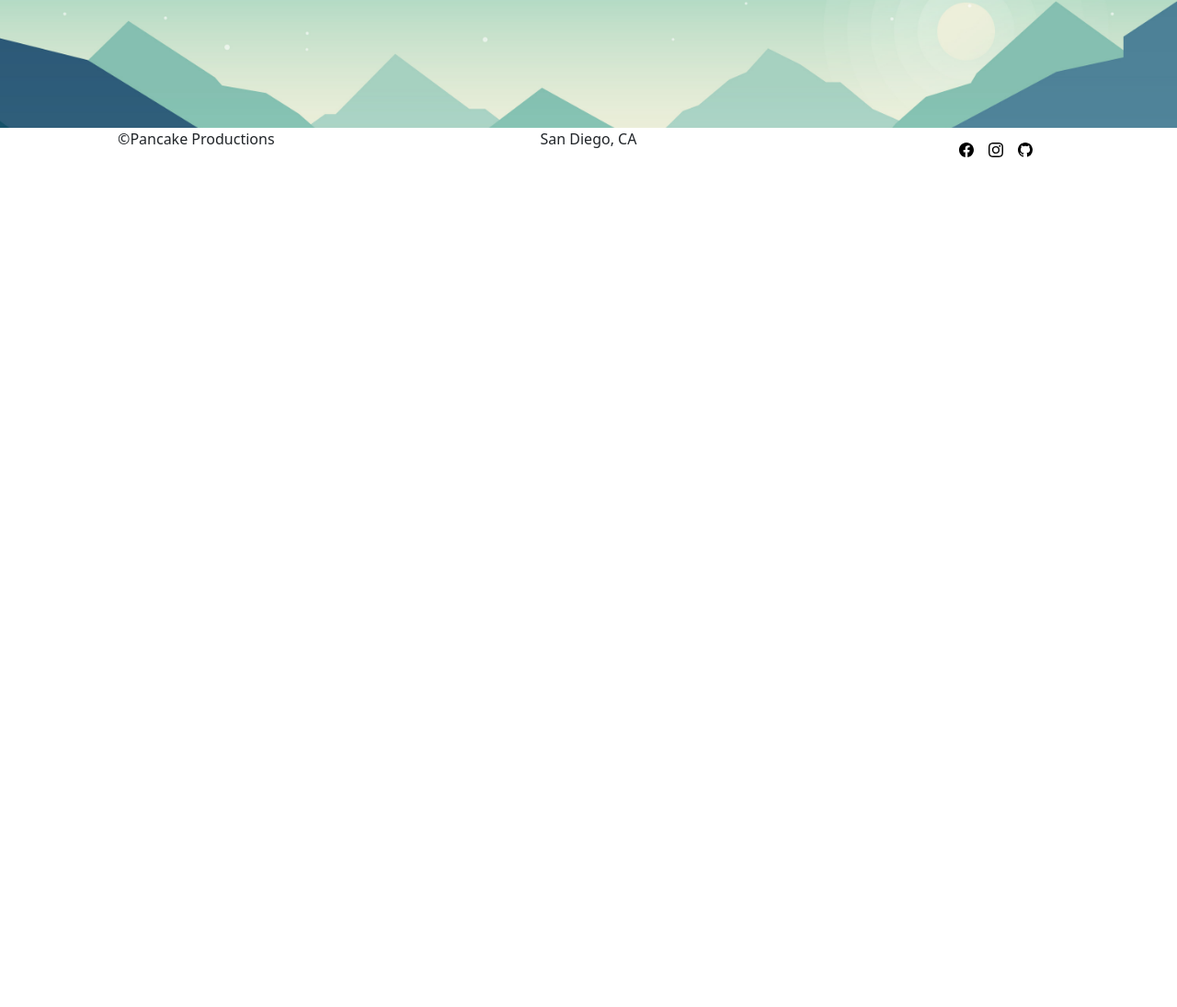
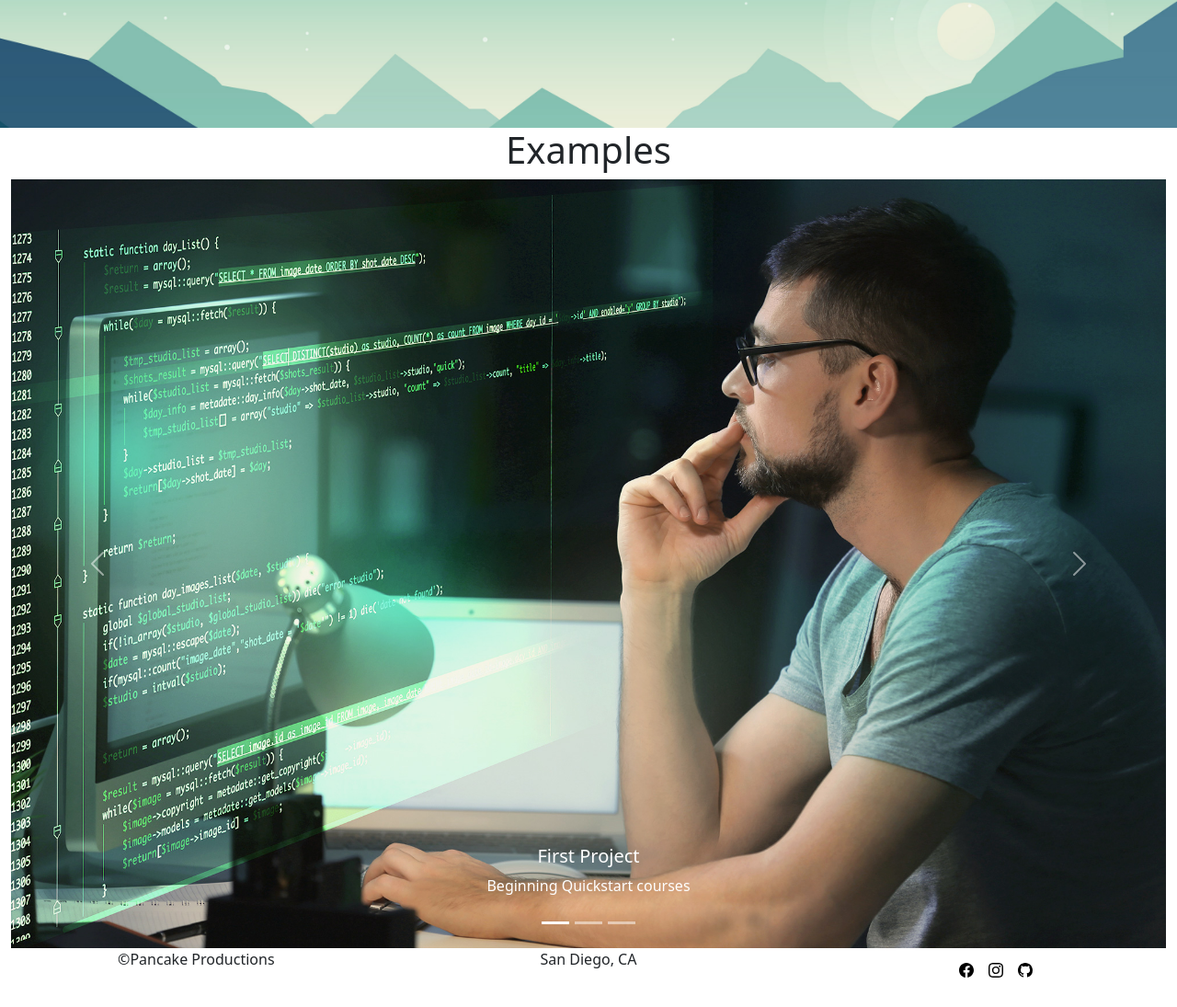
Before and after one commit to kaywig15/Project1, a plain HTML site: page page2.html in a window 1280 px wide. Shown: the part 341-1436 px from the top of the page at 92% size. Before the commit the page ends 800 px from the top, so only its background shows below. Drawn offline with nearby package versions, Linux system fonts and the light colour scheme; a web font is replaced by a local one.

Commit message:
added images to carousel, validated html has no errors

```diff
--- a/page2.html
+++ b/page2.html
@@ -54,9 +54,59 @@
             </div>
           </nav>
     </header>
+
     <section class="container-fluid banner">
       <h1 class="new-amsterdam-regular">Projects</h1>
     </section>
+
+    <section class="container text-box">
+      <h1 class="new-amsterdam-regular">Examples</h1>
+    </section>
+
+    <div class="container-fluid">
+    <div class="row">
+      <div class="col">
+        <div id="carouselExampleCaptions" class="carousel slide">
+          <div class="carousel-indicators">
+            <button type="button" data-bs-target="#carouselExampleCaptions" data-bs-slide-to="0" class="active" aria-current="true" aria-label="Slide 1"></button>
+            <button type="button" data-bs-target="#carouselExampleCaptions" data-bs-slide-to="1" aria-label="Slide 2"></button>
+            <button type="button" data-bs-target="#carouselExampleCaptions" data-bs-slide-to="2" aria-label="Slide 3"></button>
+          </div>
+          <div class="carousel-inner">
+            <div class="carousel-item active">
+              <img src="./pics/computer-programming.jpg" class="d-block w-100" alt="programmer">
+              <div class="carousel-caption d-none d-md-block">
+                <h5>First Project</h5>
+                <p>Beginning Quickstart courses</p>
+              </div>
+            </div>
+            <div class="carousel-item">
+              <img src="./pics/programmer2.jpg" class="d-block w-100" alt="programmer picture">
+              <div class="carousel-caption d-none d-md-block">
+                <h5>Second Project</h5>
+                <p>Learning how to upload files and copy items from Github</p>
+              </div>
+            </div>
+            <div class="carousel-item">
+              <img src="./pics/data_image.jpg" class="d-block w-100" alt="picture of earth and code">
+              <div class="carousel-caption d-none d-md-block">
+                <h5>Third Project</h5>
+                <p>Uploading final project</p>
+              </div>
+            </div>
+          </div>
+          <button class="carousel-control-prev" type="button" data-bs-target="#carouselExampleCaptions" data-bs-slide="prev">
+            <span class="carousel-control-prev-icon" aria-hidden="true"></span>
+            <span class="visually-hidden">Previous</span>
+          </button>
+          <button class="carousel-control-next" type="button" data-bs-target="#carouselExampleCaptions" data-bs-slide="next">
+            <span class="carousel-control-next-icon" aria-hidden="true"></span>
+            <span class="visually-hidden">Next</span>
+          </button>
+      </div>
+    </div>
+    </div>
+    </div>
 
     <footer class="container-fluid ">
       <div class="row">
```
Also changed, not shown: pics/computer-programming.jpg (added), pics/data_image.jpg (added), pics/github-logo.webp (added), pics/programmer2.jpg (added), styles/styles.css (line endings or trailing spaces), 1 other file.
